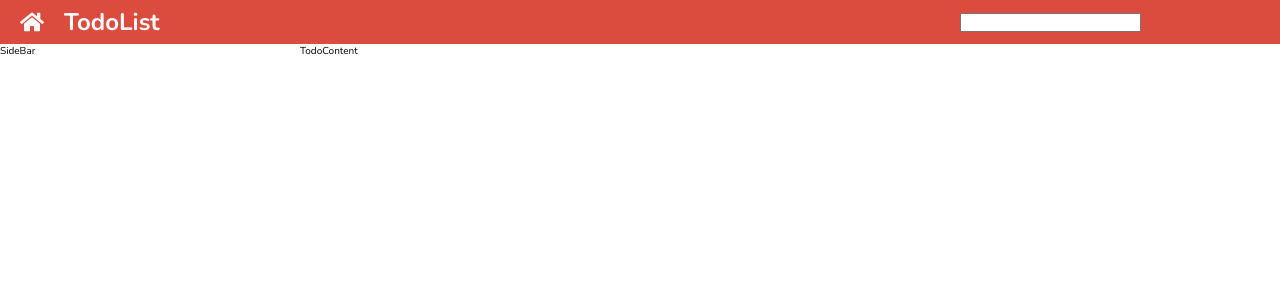
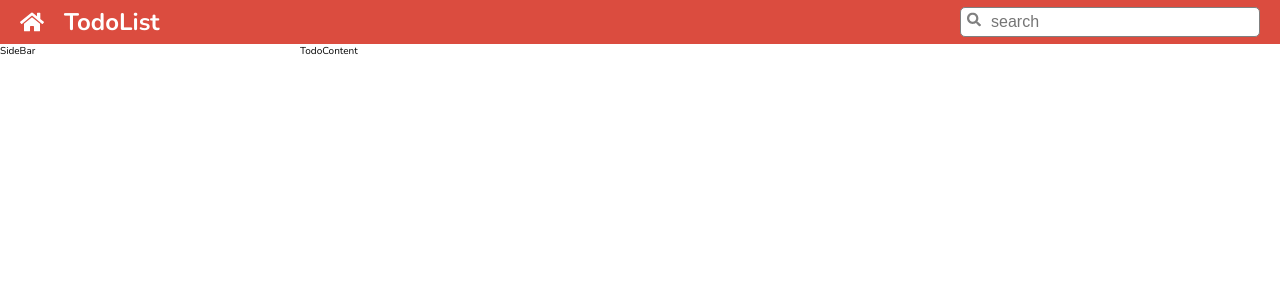
Before and after one commit to Iamsaintm/CC15-Todolist, a React (Create React App) app: page / in a window 1280 px wide. Shown: the top 300 px of the page. Built offline with nearby package versions, Linux system fonts and the light colour scheme.

Commit message:
finish: searchBar

```diff
--- a/src/App.js
+++ b/src/App.js
@@ -1,20 +1,11 @@
 import "./App.scss";
-import { FaHome } from "react-icons/fa";
+import Header from "./Header";
+
 function App() {
   return (
     <div className="todo">
       <div className="todo__header">
-        <header className="header">
-          <div className="header__logo">
-            <FaHome />
-          </div>
-          <div className="header__text">
-            <h1>TodoList</h1>
-          </div>
-          <div className="header__search">
-            <input />
-          </div>
-        </header>
+        <Header />
       </div>
       <div className="todo__sidebar">SideBar</div>
       <div className="todo__content">TodoContent</div>
--- a/src/App.scss
+++ b/src/App.scss
@@ -1,7 +1,4 @@
 @import "./index.scss";
-
-$header-height: 44px;
-$sidebar-width: 300px;
 
 .todo{
     display: grid;
@@ -69,35 +66,3 @@
 //     grid-column-end: -1;
 //     background-color: gray;
 // }
-
-
-// HEADER
-.header{
-    display: flex;
-    align-items: center;
-    gap: 20px;
-
-    background-color: $primary;
-    height: $header-height;
-    padding: 5px 20px;
-
-    &__logo{
-        font-size: 2.4rem;
-        color: $white;
-        display: flex;
-    }
-
-    &__text{
-        flex: 1;
-        color: $white;
-
-        & > h1{
-            font-size: 2.4rem;
-            display: inline;
-        }
-    }
-
-    &__search{
-        min-width: 300px;
-    }
-}
--- /dev/null
+++ b/src/Header.jsx
@@ -0,0 +1,25 @@
+import "./Header.scss";
+import { FaHome, FaSearch } from "react-icons/fa";
+
+function Header() {
+    return(
+        <header className='header'>
+        <div className='header__logo'>
+          <FaHome/>
+        </div>
+        <div className='header__text'>
+          <h1>TodoList</h1>
+        </div>
+        <div className='header__search'>
+            <div className='search'>
+                <span className='search__icon'>
+                    <FaSearch/>
+                </span>
+                <input type="text" placeholder='search' className='search__input'></input>
+            </div>
+        </div>
+      </header>
+    )
+}
+
+export default Header;
--- /dev/null
+++ b/src/Header.scss
@@ -0,0 +1,52 @@
+// HEADER
+@import "./index.scss";
+.header {
+    background-color: $primary;
+    display: flex;
+    align-items: center;
+    gap: 20px;
+    height: $header-height;
+    padding: 5px 20px;
+
+    &__logo {
+        font-size: 2.4rem;
+        color: $white;
+        display: flex;
+        cursor: pointer;
+    }
+    &__text {
+        flex: 1;
+        color: $white;
+
+        & > h1 {
+            font-size: 2.4rem;
+        }
+    }
+    &__search {
+        min-width: 300px;
+    }
+}
+
+.search {
+    position: relative;
+
+    &__icon {
+        position: absolute;
+        left: 7px;
+        top: 50%;
+        transform: translateY(-50%);
+
+        font-size: 1.4rem;
+        color: $grey-dark;
+    }
+
+    &__input {
+        width: 100%;
+        padding: 5px;
+        padding-left: 30px;
+        border-radius: 5px;
+        border: 1px solid $grey-dark;
+        font-size: 1.6rem;
+        outline:none
+    }
+}
--- a/src/index.scss
+++ b/src/index.scss
@@ -6,6 +6,8 @@
 $grey-light: #eaeaea;
 $grey-dark: #808080;
 $white: #fff;
+$header-height: 44px;
+$sidebar-width: 300px;
 
 // GLOBAL RESET
 *,
```
